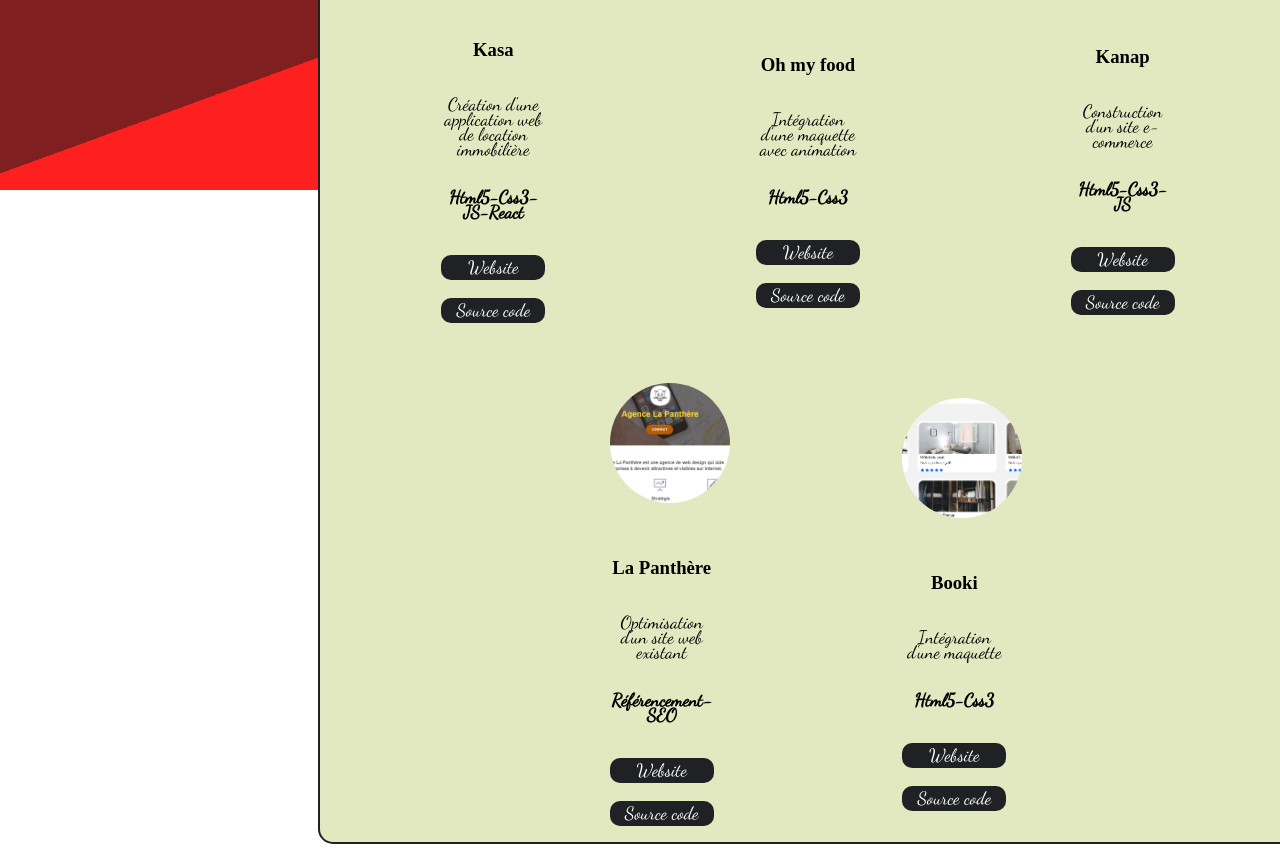
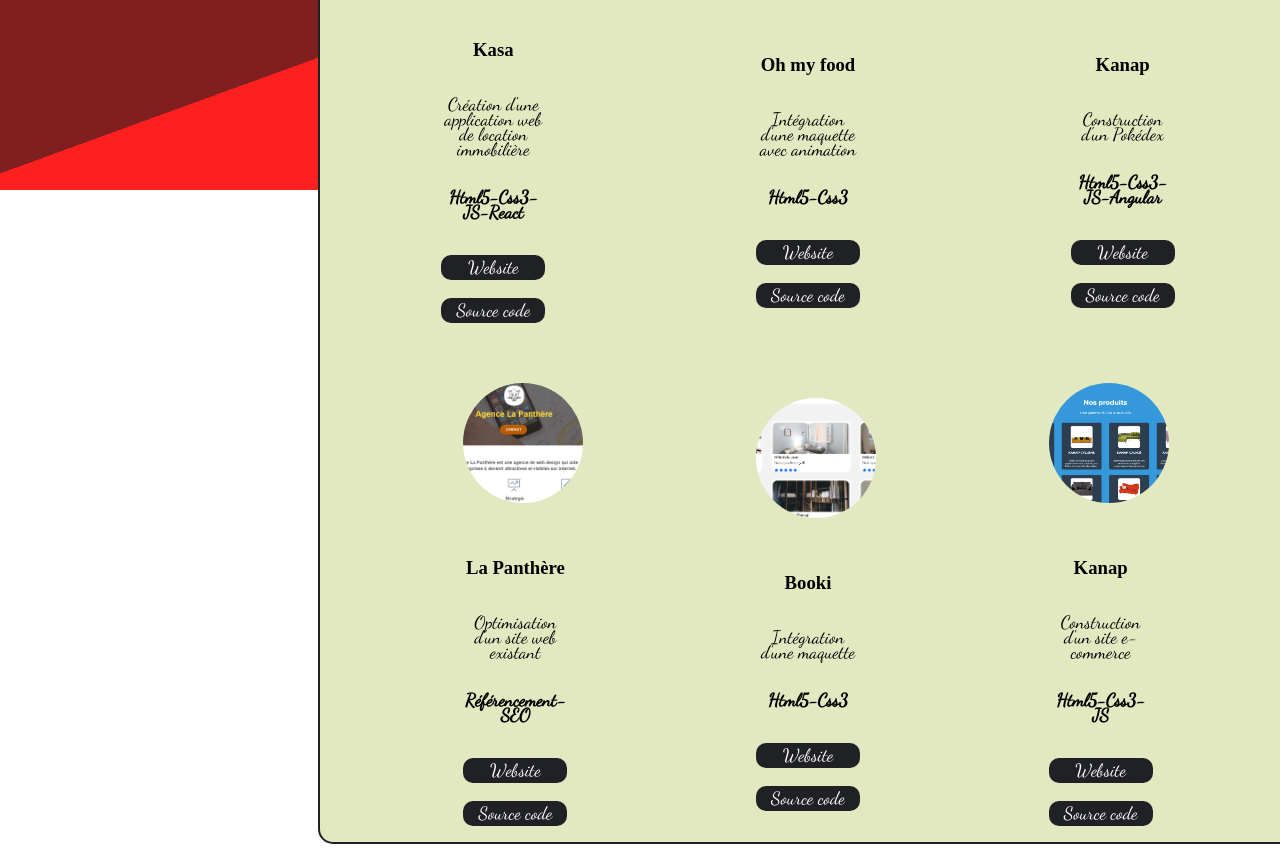
Before and after one commit to Thiebaultnicolas/Portfolio-React, a React (Create React App) app in the folder portfolio_front/: page / in a window 1280 px wide. Shown: the part 610-1477 px from the top of the page. Built offline with nearby package versions, Linux system fonts and the light colour scheme; a web font is replaced by a local one.

Commit message:
ajout projet pokdédex

```diff
--- a/portfolio_front/src/pages/Home.jsx
+++ b/portfolio_front/src/pages/Home.jsx
@@ -9,6 +9,7 @@ import imageohmyfood from '../assets/screen_Ohmyfood.PNG'
 import imagekanap from '../assets/screen_Kanap.PNG'
 import imagepanthere from '../assets/screen_Panthere.PNG'
 import imagekasa from '../assets/screen_Kasa.PNG'
+import imagePokédex from '../assets/screen_Pokédex.png'
 import '../styles/Home.css'
 
 
@@ -31,12 +32,13 @@ const Home = () => {
                         <h1>Portfolio </h1>
                         <div className="projecthome">
                             <Project image={imagekasa}title="Kasa" description="Création d'une application web de location immobilière" code="Html5-Css3-JS-React" website="https://thiebault-nicolas-projet7-kasa.netlify.app/"  sourcecode="https://github.com/Thiebaultnicolas/P7-Kasa" />
-                            <Project image={imageohmyfood} title="Oh my food" description="Intégration d'une maquette avec animation" code="Html5-Css3" website="https://thiebaultnicolas.github.io/Projet3-Ohmyfood/"  sourcecode="https://github.com/Thiebaultnicolas/Projet3-Ohmyfood"/>
-                            <Project image={imagekanap} title="Kanap" description="Construction d'un site e-commerce" code="Html5-Css3-JS" website="http://thiebault-nicolas.fr:3001/html"  sourcecode="https://github.com/Thiebaultnicolas/projet5-Construisez-un-site-e-commerce-en-JavaScript" />
+                            <Project image={imageohmyfood} title="Oh my food" description="Intégration d'une maquette avec animation" code="Html5-Css3" website="https://thiebaultnicolas.github.io/Ohmyfood/"  sourcecode="https://github.com/Thiebaultnicolas/Projet3-Ohmyfood"/>
+                            <Project image={imagePokédex} title="Kanap" description="Construction d'un Pokédex" code="Html5-Css3-JS-Angular" website="https://ng-pokemon-app-f8efc.web.app/login"  sourcecode="https://github.com/Thiebaultnicolas/Pokemon-pokedex-Angular" />
                         </div>
                         <div className="projecthome2">
-                            <Project image={imagepanthere}title="La Panthère" description="Optimisation d'un site web existant" code="Référencement-SEO" website="https://thiebaultnicolas.github.io/Projet4/"  sourcecode="https://github.com/Thiebaultnicolas/Projet4" />
-                            <Project image={imagebooki} title="Booki" description="Intégration d'une maquette" code="Html5-Css3" website="https://thiebaultnicolas.github.io/Projet2-Booki/"  sourcecode="https://github.com/Thiebaultnicolas/Projet2-Booki" />
+                            <Project image={imagepanthere}title="La Panthère" description="Optimisation d'un site web existant" code="Référencement-SEO" website="https://thiebaultnicolas.github.io/debuggez-votre-site-SEO/"  sourcecode="https://github.com/Thiebaultnicolas/Projet4" />
+                            <Project image={imagebooki} title="Booki" description="Intégration d'une maquette" code="Html5-Css3" website="https://thiebaultnicolas.github.io/Booki/"  sourcecode="https://github.com/Thiebaultnicolas/Projet2-Booki" />
+                            <Project image={imagekanap} title="Kanap" description="Construction d'un site e-commerce" code="Html5-Css3-JS" website="http://thiebault-nicolas.fr:3001/html"  sourcecode="https://github.com/Thiebaultnicolas/projet5-Construisez-un-site-e-commerce-en-JavaScript" />
                         </div>
                     </div>
                 </div>
```
Also changed, not shown: portfolio_front/src/assets/screen_Pokédex.png (added).
